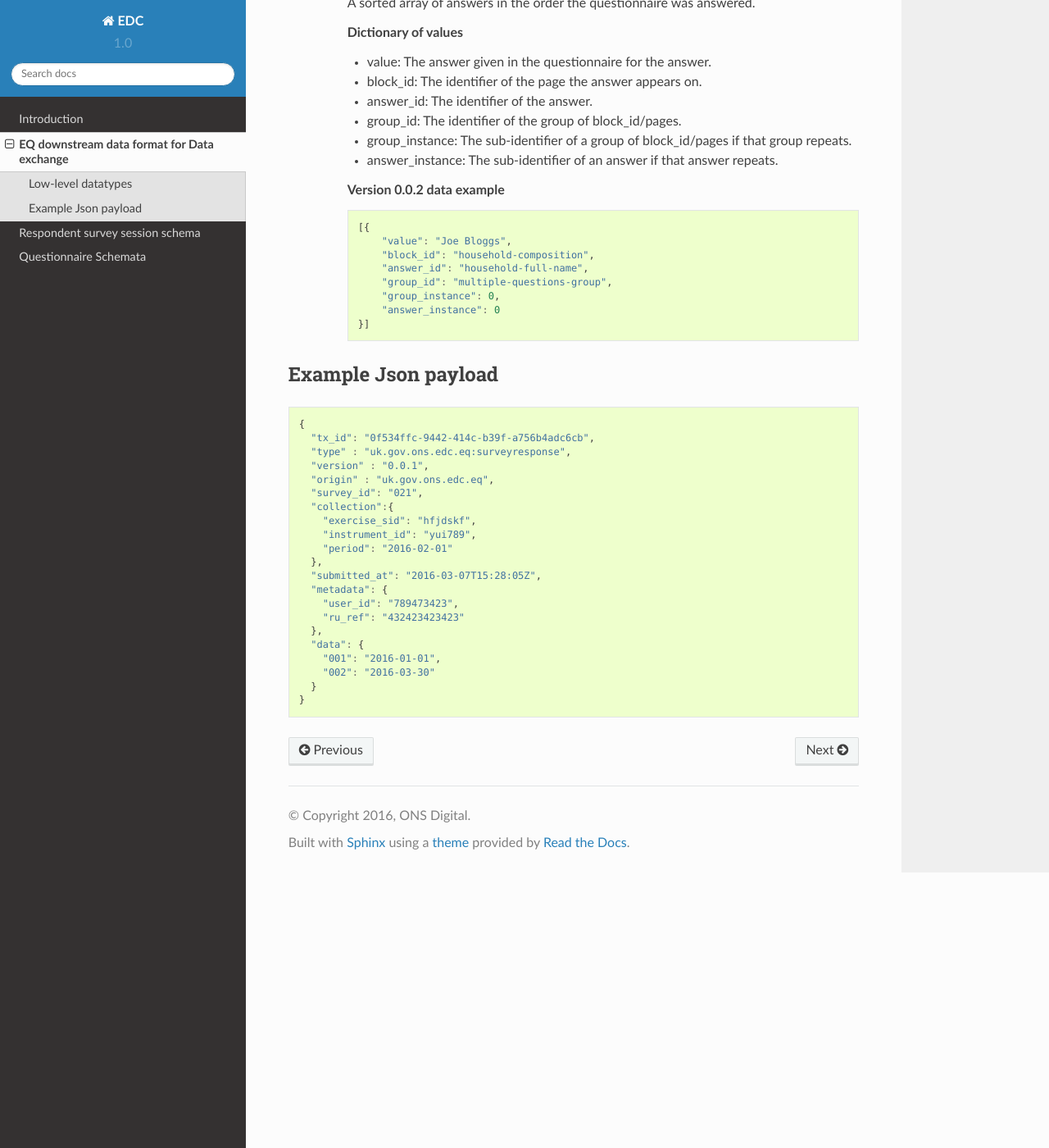
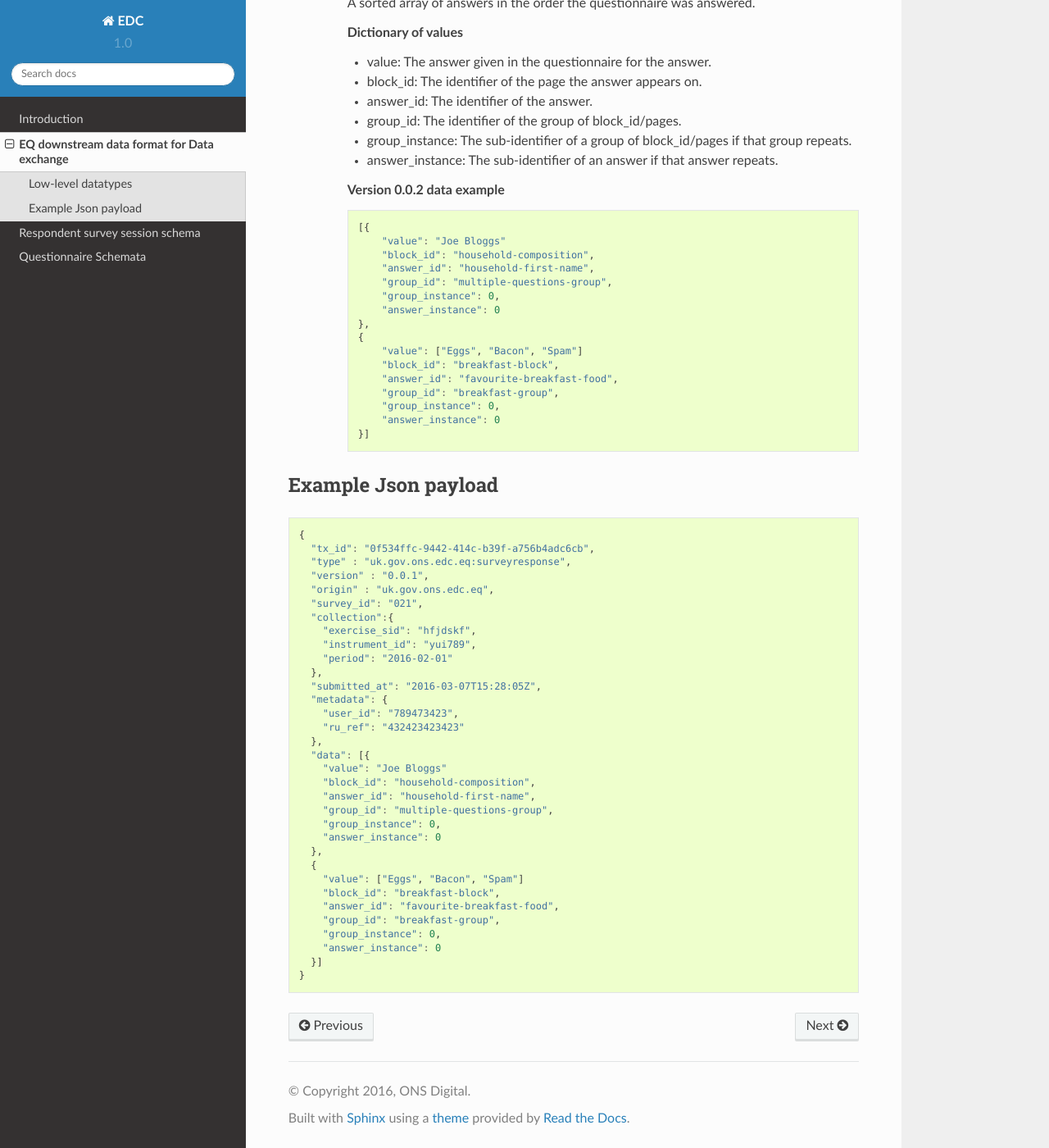
Before and after one commit to ONSdigital/ons-schema-definitions, a Sphinx documentation site: the page built from docs/dx-eq.rst, in a window 1280 px wide and 1400 px high, scrolled down 2064 px. Shown: the whole window at 82% size. Built offline with Sphinx 7.4.7 and the Read the Docs theme 2.0.0, drawn with Linux system fonts in a browser that asks for light colours.

Commit message:
Add example to schema of answer with multiple values
For example checkbox question types.

```diff
--- a/docs/dx-eq.rst
+++ b/docs/dx-eq.rst
@@ -86,10 +86,18 @@ Schema definition
         .. code-block:: javascript
 
             [{
-                "value": "Joe Bloggs",
+                "value": "Joe Bloggs"
                 "block_id": "household-composition",
-                "answer_id": "household-full-name",
+                "answer_id": "household-first-name",
                 "group_id": "multiple-questions-group",
+                "group_instance": 0,
+                "answer_instance": 0
+            },
+            {
+                "value": ["Eggs", "Bacon", "Spam"]
+                "block_id": "breakfast-block",
+                "answer_id": "favourite-breakfast-food",
+                "group_id": "breakfast-group",
                 "group_instance": 0,
                 "answer_instance": 0
             }]
@@ -118,8 +126,20 @@ Example Json payload
         "user_id": "789473423",
         "ru_ref": "432423423423"
       },
-      "data": {
-        "001": "2016-01-01",
-        "002": "2016-03-30"
-      }
+      "data": [{
+        "value": "Joe Bloggs"
+        "block_id": "household-composition",
+        "answer_id": "household-first-name",
+        "group_id": "multiple-questions-group",
+        "group_instance": 0,
+        "answer_instance": 0
+      },
+      {
+        "value": ["Eggs", "Bacon", "Spam"]
+        "block_id": "breakfast-block",
+        "answer_id": "favourite-breakfast-food",
+        "group_id": "breakfast-group",
+        "group_instance": 0,
+        "answer_instance": 0
+      }]
     }
```
